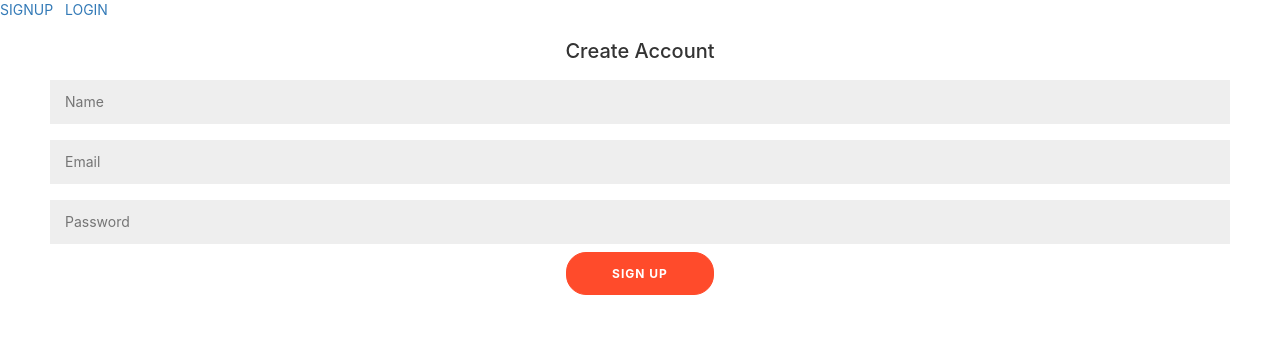
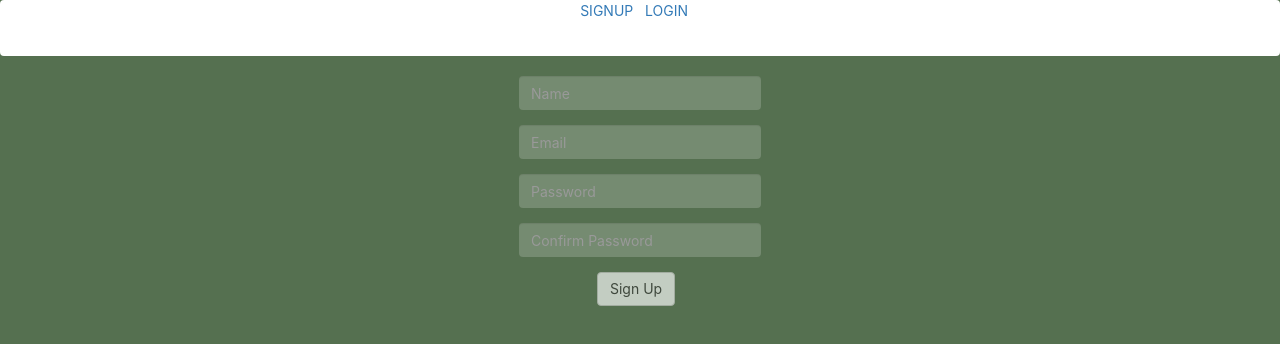
Before and after one commit to vanessalarsen33/project-four, a React (Create React App) app: page /signup in a window 1280 px wide. Shown: the top 344 px of the page. Built offline with nearby package versions, Linux system fonts and the light colour scheme.

Commit message:
css updates

```diff
--- a/package.json
+++ b/package.json
@@ -15,6 +15,7 @@
     "react": "^16.13.1",
     "react-datepicker": "^3.1.3",
     "react-dom": "^16.13.1",
+    "react-helmet": "^6.1.0",
     "react-router-dom": "^5.2.0",
     "react-scripts": "3.4.1",
     "react-typing-effect": "^2.0.3",
--- /dev/null
+++ b/src/components/SignupForm/SignupForm.css
@@ -0,0 +1,4 @@
+.form-control {
+  background-color: #758B71;
+  border: none;
+}
--- a/src/components/SignupForm/SignupForm.jsx
+++ b/src/components/SignupForm/SignupForm.jsx
@@ -1,7 +1,7 @@
 import React, { Component } from 'react';
 import { Link } from 'react-router-dom';
 import userService from '../../utils/userService';
-import { Form, FormInput, RegButton } from './style'
+import './SignupForm.css'
 
 class SignupForm extends Component {
 
@@ -40,13 +40,36 @@ class SignupForm extends Component {
 
   render() {
     return (
-        <Form onSubmit={this.handleSubmit}>
-            <h1>Create Account</h1>
-            <FormInput type="text" placeholder="Name" name="name" value={this.state.name} onChange={this.handleChange}/>
-            <FormInput type="email" placeholder="Email" name="email" value={this.state.email} onChange={this.handleChange} />
-            <FormInput type="password" placeholder="Password" name="password" value={this.state.password} onChange={this.handleChange}/>
-            <RegButton>Sign Up</RegButton>
-      </Form>
+      <div className="signupform">
+        <header className="header-footer"></header>
+        <form className="form-horizontal" onSubmit={this.handleSubmit} >
+          <div className="form-group">
+            <div className="col-sm-12">
+              <input type="text" className="form-control" placeholder="Name" value={this.state.name} name="name" onChange={this.handleChange} />
+            </div>
+          </div>
+          <div className="form-group">
+            <div className="col-sm-12">
+              <input type="email" className="form-control" placeholder="Email" value={this.state.email} name="email" onChange={this.handleChange} />
+            </div>
+          </div>
+          <div className="form-group">
+            <div className="col-sm-12">
+              <input type="password" className="form-control" placeholder="Password" value={this.state.password} name="password" onChange={this.handleChange} />
+            </div>
+          </div>
+          <div className="form-group">
+            <div className="col-sm-12">
+              <input type="password" className="form-control" placeholder="Confirm Password" value={this.state.passwordConf} name="passwordConf" onChange={this.handleChange} />
+            </div>
+          </div>
+          <div className="form-group">
+            <div className="col-sm-12 text-center">
+              <button className="btn btn-default" disabled={this.isFormInvalid()}>Sign Up</button>&nbsp;&nbsp;
+            </div>
+          </div>
+        </form>
+      </div>
     );
   }
 }
--- a/src/components/SignupForm/style.js
+++ /dev/null
@@ -1,48 +0,0 @@
-import styled from 'styled-components'
-
-export const Form = styled.form`
-	background-color: #FFFFFF;
-	display: flex;
-	align-items: center;
-	justify-content: center;
-	flex-direction: column;
-	padding: 0 50px;
-	height: 100%;
-    text-align: center;
-    & > p {
-        margin: 0;
-    }
-    & > h1 {
-        font-size: 2rem;
-    }
-`
-export const FormInput = styled.input`
-	background-color: #eee;
-	border: none;
-	padding: 12px 15px;
-	margin: 8px 0;
-	width: 100%;
-`
-
-export const RegButton = styled.button`
-    border-radius: 20px;
-    border: 1px solid #FF4B2B;
-    background-color: #FF4B2B;
-    color: white;
-    font-size: 12px;
-    font-weight: bold;
-    padding: 12px 45px;
-    letter-spacing: 1px;
-    text-transform: uppercase;
-    transition: transform 80ms ease-in;
-    .ghost {
-        background-color: transparent;
-        border-color: #FFFFFF;
-    }
-    :active {
-        transform: scale(0.95);
-    }
-    :focus {
-        outline: none;
-    }
-    `
--- a/src/pages/App/App.css
+++ b/src/pages/App/App.css
@@ -36,3 +36,6 @@
     transform: rotate(360deg);
   }
 }
+body {
+  background-color: blanchedalmond;
+}
--- a/src/pages/App/App.js
+++ b/src/pages/App/App.js
@@ -5,6 +5,8 @@ import SignupPage from '../SignupPage/SignupPage';
 import LoginPage from '../LoginPage/LoginPage';
 import userService from '../../utils/userService';
 import CreateAppointment from '../AppointmentPage/AppointmentPage';
+import BottomNavigation from '@material-ui/core/BottomNavigation';
+
 import ReactTypingEffect from 'react-typing-effect';
 
 class App extends Component {
@@ -54,8 +56,7 @@ class App extends Component {
   render() {
     return (
         <div className="App">
-          <header className="App-header">
-            <nav>
+            <BottomNavigation className="navbar">
               {userService.getUser() ?
                 <>
                   {userService.getUser().name ? `WELCOME, ${userService.getUser().name.toUpperCase()}` : ''}
@@ -63,7 +64,7 @@ class App extends Component {
             <NavLink exact to='/logout' onClick={this.handleLogout}>LOGOUT</NavLink>                &nbsp;&nbsp;&nbsp;
                 <NavLink exact to='/services'>SERVICE LIST</NavLink>
                 &nbsp;&nbsp;&nbsp;
-                <NavLink exact to='/appointment'>SCHEDULE APPOINTMENT</NavLink>
+                <NavLink exact to='/appointment'>MAKE AN APPOINTMENT</NavLink>
                 &nbsp;&nbsp;&nbsp;
                 <NavLink exact to='/profile'>PROFILE</NavLink>
                 </>
@@ -75,13 +76,13 @@ class App extends Component {
                 &nbsp;&nbsp;&nbsp;
             </>
               }
-            </nav>
-          </header>
+            </BottomNavigation>
           <main>
             <Switch>
               <Route exact path='/signup' render={({ history }) =>
                 <SignupPage history={history} handleSignupOrLogin={this.handleSignupOrLogin} />
-              } />
+              }
+              />
               <Route exact path='/login' render={({ history }) =>
                 <LoginPage
                   history={history}
--- /dev/null
+++ b/src/pages/LoginPage/LoginPage.css
@@ -0,0 +1,13 @@
+.LoginPage {
+  display: flex;
+  flex-flow: column nowrap;
+  justify-content: center;
+  align-items: center;
+  margin-bottom: 50px;
+  background-color: #557050;
+}
+
+.form-control {
+  background-color: #758B71;
+  border: none;
+}
--- a/src/pages/LoginPage/LoginPage.jsx
+++ b/src/pages/LoginPage/LoginPage.jsx
@@ -1,6 +1,9 @@
 import React, { Component } from 'react';
+import {Helmet} from "react-helmet";
 import { Link } from 'react-router-dom';
 import userService from '../../utils/userService';
+import './LoginPage.css';
+
 
 class LoginPage extends Component {
 
@@ -28,11 +31,16 @@ class LoginPage extends Component {
       // Use a modal or toast in your apps instead of alert
       alert('Invalid Credentials!');
     }
-  }
+  };
+
+
 
   render() {
     return (
       <div className="LoginPage">
+        <Helmet>
+          <style>{'body { background-color: #557050; }'}</style>
+        </Helmet>
         <header className="header-footer">Log In</header>
         <form className="form-horizontal" onSubmit={this.handleSubmit} >
           <div className="form-group">
--- /dev/null
+++ b/src/pages/SignupPage/SignupPage.css
@@ -0,0 +1,13 @@
+.SignupPage {
+  display: flex;
+  flex-flow: column nowrap;
+  justify-content: center;
+  align-items: center;
+  margin-bottom: 50px;
+  background-color: #557050;
+}
+
+.form-control {
+  background-color: #758B71;
+  border: none;
+}
--- a/src/pages/SignupPage/SignupPage.jsx
+++ b/src/pages/SignupPage/SignupPage.jsx
@@ -1,17 +1,22 @@
 import React, { Component } from 'react';
+import {Helmet} from "react-helmet";
 import SignupForm from '../../components/SignupForm/SignupForm';
+import './SignupPage.css';
 
 class SignupPage extends Component {
 
-  state = {message: ''}
+  state = { message: '' }
 
   updateMessage = (msg) => {
-    this.setState({message: msg});
+    this.setState({ message: msg });
   }
 
   render() {
     return (
       <div className='SignupPage'>
+        <Helmet>
+          <style>{'body { background-color: #557050; }'}</style>
+        </Helmet>
         <SignupForm {...this.props} updateMessage={this.updateMessage} />
         <p>{this.state.message}</p>
       </div>
```
Also changed, not shown: controllers/appointment.js (added, +30 -0 lines), src/pages/HomePage/HomePage.jsx (added, +134 -0 lines), 1 other file (tests, documents, lock files or other folders).
